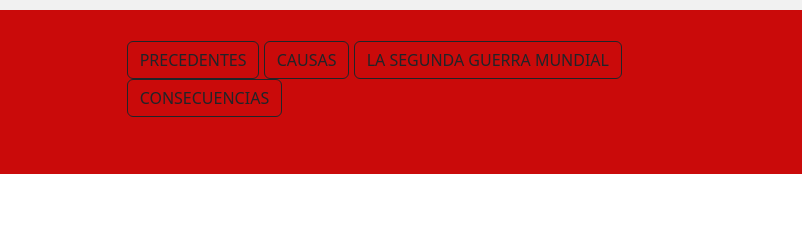
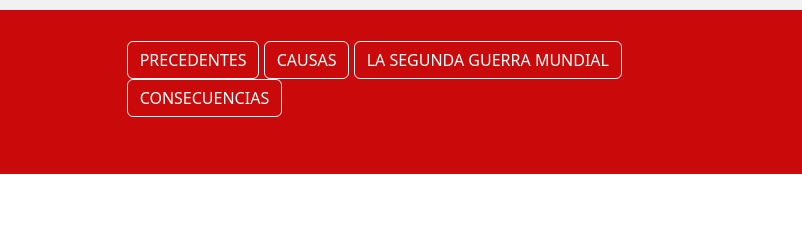
Before and after one commit to AMAF2023/4to_grupo2, a plain HTML site: page presedentes2.html in a window 1280 px wide. Shown: the top 228 px of the page, 478-1280 px from the left. Drawn offline with nearby package versions, Linux system fonts and the light colour scheme.

Commit message:
modificaciones

```diff
--- a/presedentes2.html
+++ b/presedentes2.html
@@ -21,10 +21,10 @@
         </div>
         <nav>
             <ul>
-              <a href="./presedentes.html"><button type="button" class="btn btn-outline-dark">PRECEDENTES</button></a>
-               <a href="./causas.html"><button type="button" class="btn btn-outline-dark">CAUSAS</button></a>
-               <a href="./ww2.html"><button type="button" class="btn btn-outline-dark">LA SEGUNDA GUERRA MUNDIAL</button></a>
-               <a href="./consecuencias.html"><button type="button" class="btn btn-outline-dark">CONSECUENCIAS</button></a>
+              <a href="./presedentes.html"><button type="button" class="btn btn-outline-dark botonesNav">PRECEDENTES</button></a>
+               <a href="./causas.html"><button type="button" class="btn btn-outline-dark botonesNav">CAUSAS</button></a>
+               <a href="./ww2.html"><button type="button" class="btn btn-outline-dark botonesNav">LA SEGUNDA GUERRA MUNDIAL</button></a>
+               <a href="./consecuencias.html"><button type="button" class="btn btn-outline-dark botonesNav">CONSECUENCIAS</button></a>
             </ul>
         </nav>
     </section>
--- a/style.css
+++ b/style.css
@@ -171,3 +171,9 @@ border-radius: 30px;
 justify-content: center;
 display: flex;
 }
+
+button.botonesNav{
+    color: white;
+    border: solid 1px white;
+    border-color: aliceblue;
+}
```
Also changed, not shown: causas.html (+3 -3 lines), consecuencias.html (+3 -3 lines), index.html (+3 -3 lines), presedentes.html (+3 -3 lines), ww2.html (+3 -3 lines).
